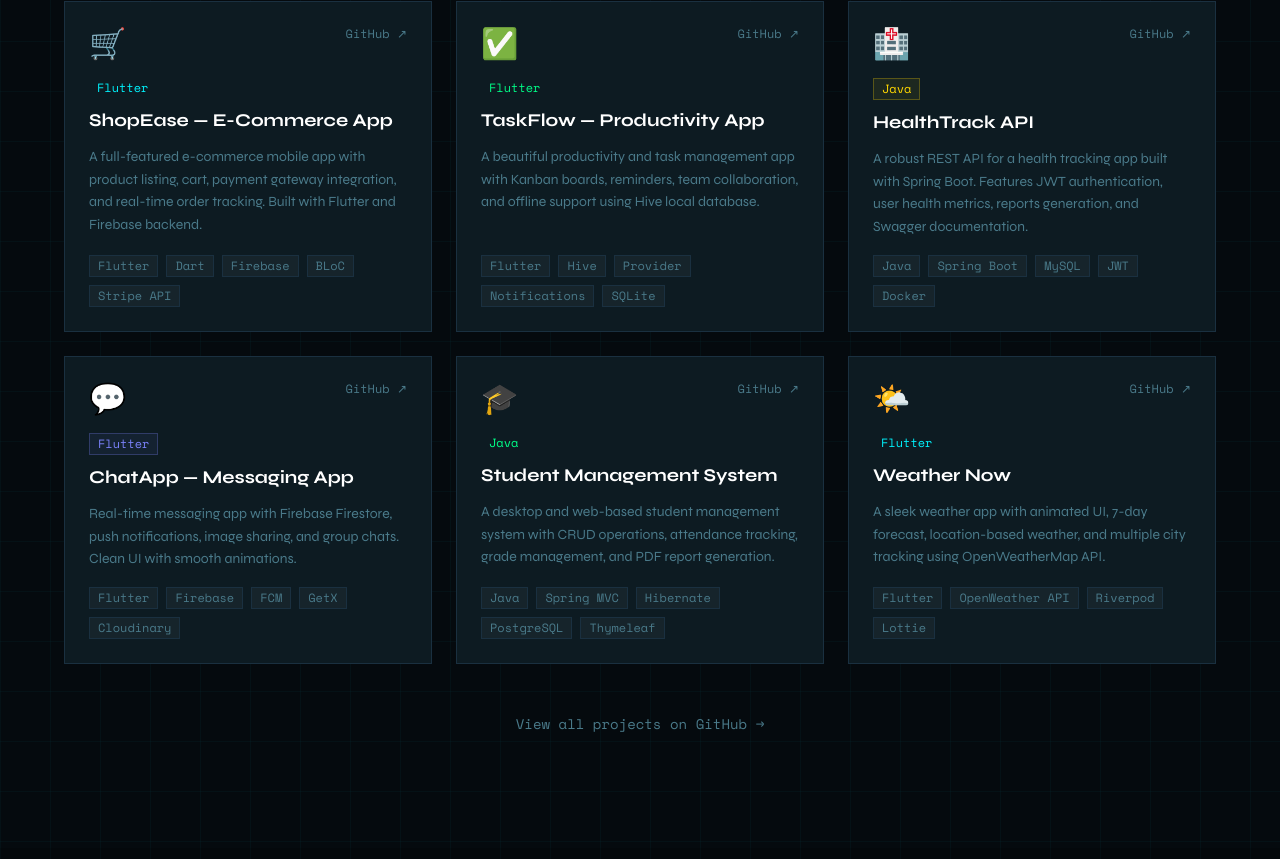
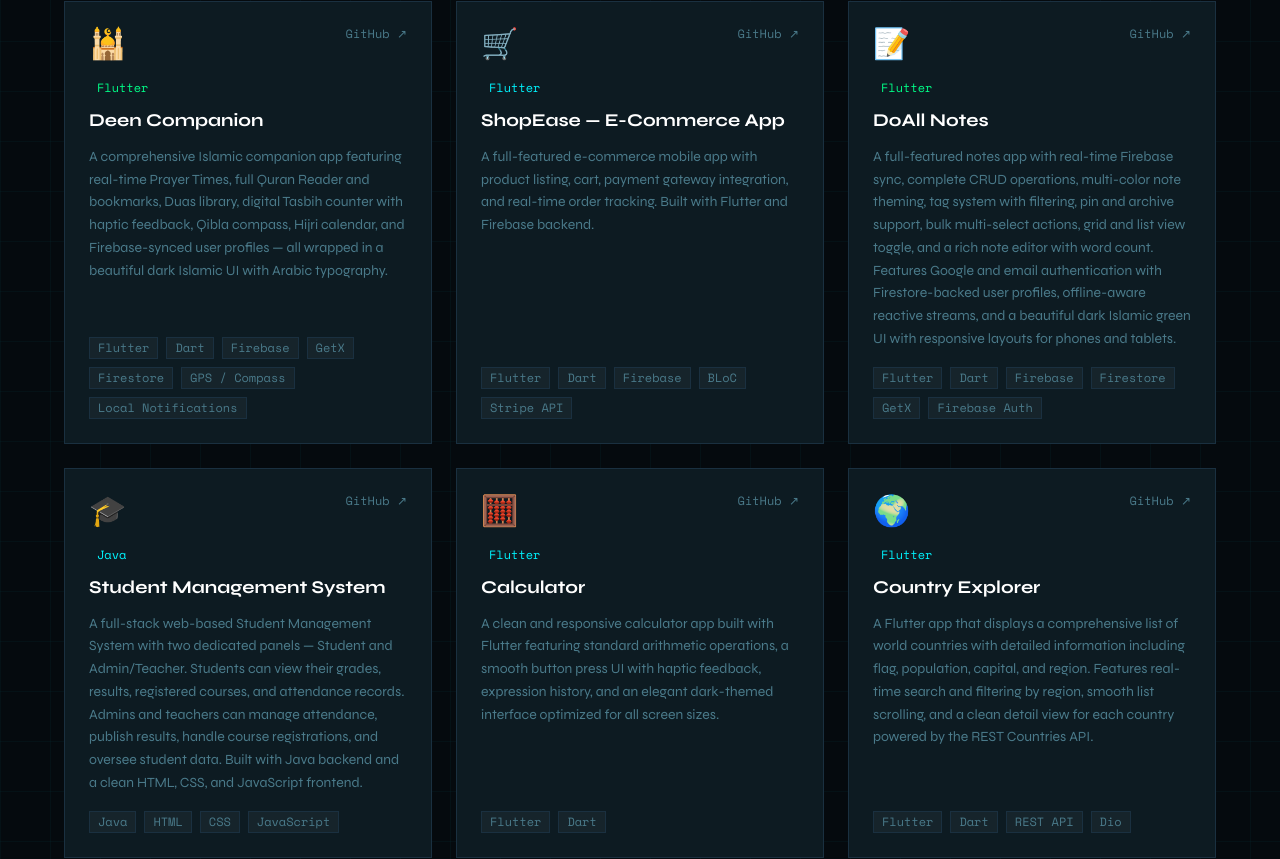
Before and after one commit to Faisal60177/portfolio, a React (Vite) app: page / in a window 1280 px wide. Shown: the part 3009-3868 px from the top of the page. Built offline with nearby package versions, Linux system fonts and the light colour scheme.

Commit message:
Fixed Hero build error

```diff
--- a/src/components/Projects.tsx
+++ b/src/components/Projects.tsx
@@ -3,6 +3,20 @@
 const projects = [
     {
         id: 1,
+        title: 'Deen Companion',
+        category: 'Flutter',
+        description:
+            'A comprehensive Islamic companion app featuring real-time Prayer Times, full Quran Reader and bookmarks, Duas library, digital Tasbih counter with haptic feedback, Qibla compass, Hijri calendar, and Firebase-synced user profiles — all wrapped in a beautiful dark Islamic UI with Arabic typography.',
+        tech: ['Flutter', 'Dart', 'Firebase', 'GetX', 'Firestore', 'GPS / Compass', 'Local Notifications'],
+        github: 'https://github.com/Faisal60177/islami_app/tree/update_1',
+        demo: '#',
+        color: 'var(--green)',
+        icon: '🕌',
+        featured: true,
+    },
+
+    {
+        id: 2,
         title: 'ShopEase — E-Commerce App',
         category: 'Flutter',
         description:
@@ -15,68 +29,57 @@
         featured: true,
     },
     {
-        id: 2,
-        title: 'TaskFlow — Productivity App',
+        id: 3,
+        title: 'DoAll Notes',
         category: 'Flutter',
         description:
-            'A beautiful productivity and task management app with Kanban boards, reminders, team collaboration, and offline support using Hive local database.',
-        tech: ['Flutter', 'Hive', 'Provider', 'Notifications', 'SQLite'],
-        github: 'https://github.com/yourusername/taskflow',
+            'A full-featured notes app with real-time Firebase sync, complete CRUD operations, multi-color note theming, tag system with filtering, pin and archive support, bulk multi-select actions, grid and list view toggle, and a rich note editor with word count. Features Google and email authentication with Firestore-backed user profiles, offline-aware reactive streams, and a beautiful dark Islamic green UI with responsive layouts for phones and tablets.',
+        tech: ['Flutter', 'Dart', 'Firebase', 'Firestore', 'GetX', 'Firebase Auth'],
+        github: 'https://github.com/Faisal60177/DO_ALL_NOTES',
         demo: '#',
         color: 'var(--green)',
-        icon: '✅',
+        icon: '📝',
         featured: true,
     },
+
     {
-        id: 3,
-        title: 'HealthTrack API',
+        id: 4,
+        title: 'Student Management System',
         category: 'Java',
         description:
-            'A robust REST API for a health tracking app built with Spring Boot. Features JWT authentication, user health metrics, reports generation, and Swagger documentation.',
-        tech: ['Java', 'Spring Boot', 'MySQL', 'JWT', 'Docker'],
-        github: 'https://github.com/yourusername/healthtrack-api',
+            'A full-stack web-based Student Management System with two dedicated panels — Student and Admin/Teacher. Students can view their grades, results, registered courses, and attendance records. Admins and teachers can manage attendance, publish results, handle course registrations, and oversee student data. Built with Java backend and a clean HTML, CSS, and JavaScript frontend.',
+        tech: ['Java', 'HTML', 'CSS', 'JavaScript'],
+        github: 'https://github.com/Faisal60177/Student_Management',
         demo: '#',
-        color: '#ffd700',
-        icon: '🏥',
-        featured: true,
-    },
-    {
-        id: 4,
-        title: 'ChatApp — Messaging App',
-        category: 'Flutter',
-        description:
-            'Real-time messaging app with Firebase Firestore, push notifications, image sharing, and group chats. Clean UI with smooth animations.',
-        tech: ['Flutter', 'Firebase', 'FCM', 'GetX', 'Cloudinary'],
-        github: 'https://github.com/yourusername/chatapp',
-        demo: '#',
-        color: '#7c83fd',
-        icon: '💬',
+        color: 'var(--cyan)',
+        icon: '🎓',
         featured: false,
     },
     {
         id: 5,
-        title: 'Student Management System',
-        category: 'Java',
+        title: 'Calculator',
+        category: 'Flutter',
         description:
-            'A desktop and web-based student management system with CRUD operations, attendance tracking, grade management, and PDF report generation.',
-        tech: ['Java', 'Spring MVC', 'Hibernate', 'PostgreSQL', 'Thymeleaf'],
-        github: 'https://github.com/yourusername/student-mgmt',
+            'A clean and responsive calculator app built with Flutter featuring standard arithmetic operations, a smooth button press UI with haptic feedback, expression history, and an elegant dark-themed interface optimized for all screen sizes.',
+        tech: ['Flutter', 'Dart'],
+        github: 'https://github.com/Faisal60177/Flutter-App-Development/tree/class-24-ToDo-Calculator-Counter',
         demo: '#',
-        color: 'var(--green)',
-        icon: '🎓',
+        color: 'var(--cyan)',
+        icon: '🧮',
         featured: false,
     },
+
     {
         id: 6,
-        title: 'Weather Now',
+        title: 'Country Explorer',
         category: 'Flutter',
         description:
-            'A sleek weather app with animated UI, 7-day forecast, location-based weather, and multiple city tracking using OpenWeatherMap API.',
-        tech: ['Flutter', 'OpenWeather API', 'Riverpod', 'Lottie'],
-        github: 'https://github.com/yourusername/weather-now',
+            'A Flutter app that displays a comprehensive list of world countries with detailed information including flag, population, capital, and region. Features real-time search and filtering by region, smooth list scrolling, and a clean detail view for each country powered by the REST Countries API.',
+        tech: ['Flutter', 'Dart', 'REST API', 'Dio'],
+        github: 'https://github.com/Faisal60177/Flutter-App-Development/tree/class-28-Flutter-Country-list-app',
         demo: '#',
         color: 'var(--cyan)',
-        icon: '🌤️',
+        icon: '🌍',
         featured: false,
     },
 ]
```
